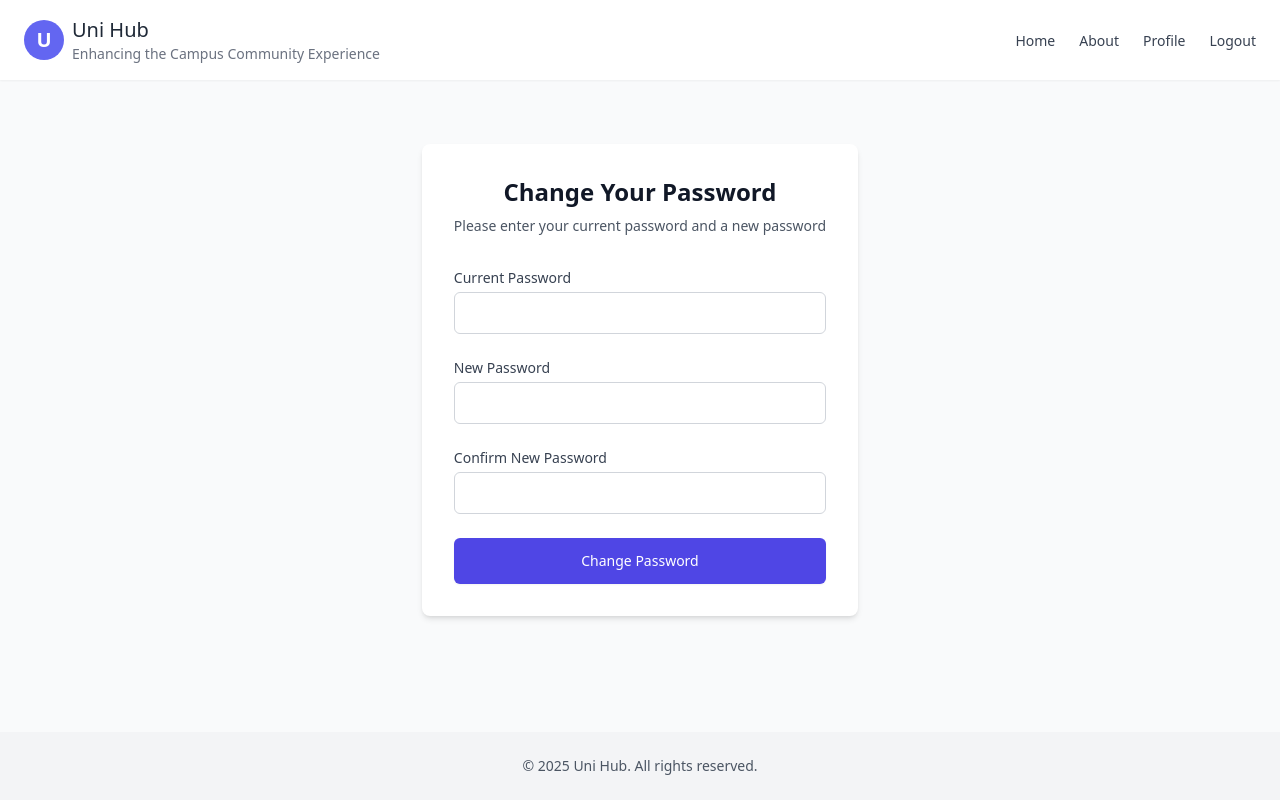
After one commit to Strizzy066/uni-hub, a Django app: page /profile/change-password/ in a window 1280 px wide. The commit adds this page. Run offline with Django 5.2, Linux system fonts and the light colour scheme; the visitor is signed in with stand-in values (Sample User, id 1); style sheets or scripts are compiled from the project's sources.

Commit message:
implement password update functionality

```diff
--- a/core/forms.py
+++ b/core/forms.py
@@ -1,5 +1,5 @@
 from django import forms
-from django.contrib.auth.forms import UserCreationForm, AuthenticationForm
+from django.contrib.auth.forms import UserCreationForm, AuthenticationForm, PasswordChangeForm
 from django.contrib.auth import get_user_model
 from django.core.exceptions import ValidationError
 
@@ -34,3 +34,11 @@ class CustomAuthenticationForm(AuthenticationForm):
     """
     username = forms.EmailField()
     remember_me = forms.BooleanField(required=False)
+
+class CustomPasswordChangeForm(PasswordChangeForm):
+    """
+    Custom password change form with better error messages.
+    """
+    def __init__(self, *args, **kwargs):
+        super().__init__(*args, **kwargs)
+        # You can customize field attributes or help text here if needed
--- /dev/null
+++ b/core/templates/core/change_password.html
@@ -0,0 +1,50 @@
+{% extends 'base.html' %}
+
+{% block title %}Change Password{% endblock %}
+
+{% block content %}
+<div class="flex flex-col items-center justify-center px-6 py-8 mx-auto">
+    <div class="w-full max-w-md bg-white rounded-lg shadow-md p-8 mt-8">
+        <div class="text-center mb-8">
+            <h1 class="text-2xl font-bold text-gray-900 mb-2">Change Your Password</h1>
+            <p class="text-gray-600 text-sm">Please enter your current password and a new password</p>
+        </div>
+        <form class="space-y-6" method="post">
+            {% csrf_token %}
+
+            <div>
+                <label for="old_password" class="block text-sm font-medium text-gray-700 mb-1">Current Password</label>
+                <input type="password" id="old_password" name="old_password" required
+                    class="block w-full px-4 py-2 border border-gray-300 rounded-md focus:ring-indigo-500 focus:border-indigo-500">
+                {% if form.old_password.errors %}
+                <p class="text-red-500 text-xs mt-1">{{ form.old_password.errors.0 }}</p>
+                {% endif %}
+            </div>
+
+            <div>
+                <label for="new_password1" class="block text-sm font-medium text-gray-700 mb-1">New Password</label>
+                <input type="password" id="new_password1" name="new_password1" required
+                    class="block w-full px-4 py-2 border border-gray-300 rounded-md focus:ring-indigo-500 focus:border-indigo-500">
+                {% if form.new_password1.errors %}
+                <p class="text-red-500 text-xs mt-1">{{ form.new_password1.errors.0 }}</p>
+                {% endif %}
+            </div>
+
+            <div>
+                <label for="new_password2" class="block text-sm font-medium text-gray-700 mb-1">Confirm New
+                    Password</label>
+                <input type="password" id="new_password2" name="new_password2" required
+                    class="block w-full px-4 py-2 border border-gray-300 rounded-md focus:ring-indigo-500 focus:border-indigo-500">
+                {% if form.new_password2.errors %}
+                <p class="text-red-500 text-xs mt-1">{{ form.new_password2.errors.0 }}</p>
+                {% endif %}
+            </div>
+
+            <button type="submit"
+                class="w-full flex justify-center py-3 px-4 border border-transparent rounded-md shadow-sm text-sm font-medium text-white bg-indigo-600 hover:bg-indigo-700 focus:outline-none focus:ring-2 focus:ring-offset-2 focus:ring-indigo-500">
+                Change Password
+            </button>
+        </form>
+    </div>
+</div>
+{% endblock %}
--- a/core/templates/core/home.html
+++ b/core/templates/core/home.html
@@ -15,7 +15,7 @@
             <div class="flex flex-col sm:flex-row justify-center gap-4">
                 <a href="#"
                     class="px-6 py-3 bg-white text-indigo-700 font-semibold rounded-full hover:bg-opacity-90 transition-colors shadow-md">
-                    Explore Events</a>
+                    My Dashboard</a>
                 <a href="#"
                     class="px-6 py-3 bg-transparent border-2 border-white text-white font-semibold rounded-full hover:bg-white hover:bg-opacity-10 transition-colors">
                     My Profile</a>
--- a/core/templates/core/profile.html
+++ b/core/templates/core/profile.html
@@ -32,8 +32,12 @@
 
         <div class="mt-8 text-right border-t pt-4">
             <a href="{% url 'core:edit_profile' %}"
-                class="px-4 py-2 bg-indigo-600 text-white rounded-md hover:bg-indigo-700">
+                class="px-4 py-2 bg-indigo-600 text-white rounded-md hover:bg-indigo-700 mr-2">
                 Edit Profile
+            </a>
+            <a href="{% url 'core:change_password' %}"
+                class="px-4 py-2 bg-gray-600 text-white rounded-md hover:bg-gray-700">
+                Change Password
             </a>
         </div>
     </div>
--- a/core/urls.py
+++ b/core/urls.py
@@ -13,9 +13,9 @@ web_patterns = [
     path('register/', views.register_view, name='register'),
     path('login/', views.login_view, name='login'),
     path('logout/', views.logout_view, name='logout'),
-    path('profile/', views.profile_view, name='profile'),  # Added profile route
-    path('profile/edit/', views.edit_profile_view, name='edit_profile'),  # Added edit profile route
-
+    path('profile/', views.profile_view, name='profile'),
+    path('profile/edit/', views.edit_profile_view, name='edit_profile'),
+    path('profile/change-password/', views.change_password_view, name='change_password'),
 ]
 
 urlpatterns = [
--- a/core/views.py
+++ b/core/views.py
@@ -1,8 +1,8 @@
 from django.shortcuts import render, redirect
-from django.contrib.auth import login, authenticate, logout
+from django.contrib.auth import login, authenticate, logout, update_session_auth_hash
 from django.contrib import messages
 from django.contrib.auth.decorators import login_required
-from .forms import CustomUserCreationForm, CustomAuthenticationForm
+from .forms import CustomUserCreationForm, CustomAuthenticationForm, CustomPasswordChangeForm
 from .models import Profile
 
 # DRF
@@ -102,6 +102,27 @@ def edit_profile_view(request):
 
     return render(request, "core/edit_profile.html", {"profile": profile})
 
+@login_required
+def change_password_view(request):
+    """
+    Web view function for changing user password.
+    """
+    if request.method == 'POST':
+        form = CustomPasswordChangeForm(request.user, request.POST)
+        if form.is_valid():
+            user = form.save()
+            # Keep the user logged in after password change
+            update_session_auth_hash(request, user)
+            messages.success(request, "Your password was successfully updated!")
+            return redirect('core:profile')
+        else:
+            for error in form.errors.values():
+                messages.error(request, error[0])
+    else:
+        form = CustomPasswordChangeForm(request.user)
+
+    return render(request, 'core/change_password.html', {'form': form})
+
 # API Views
 class UserListAPIView(APIView):
     """
```
